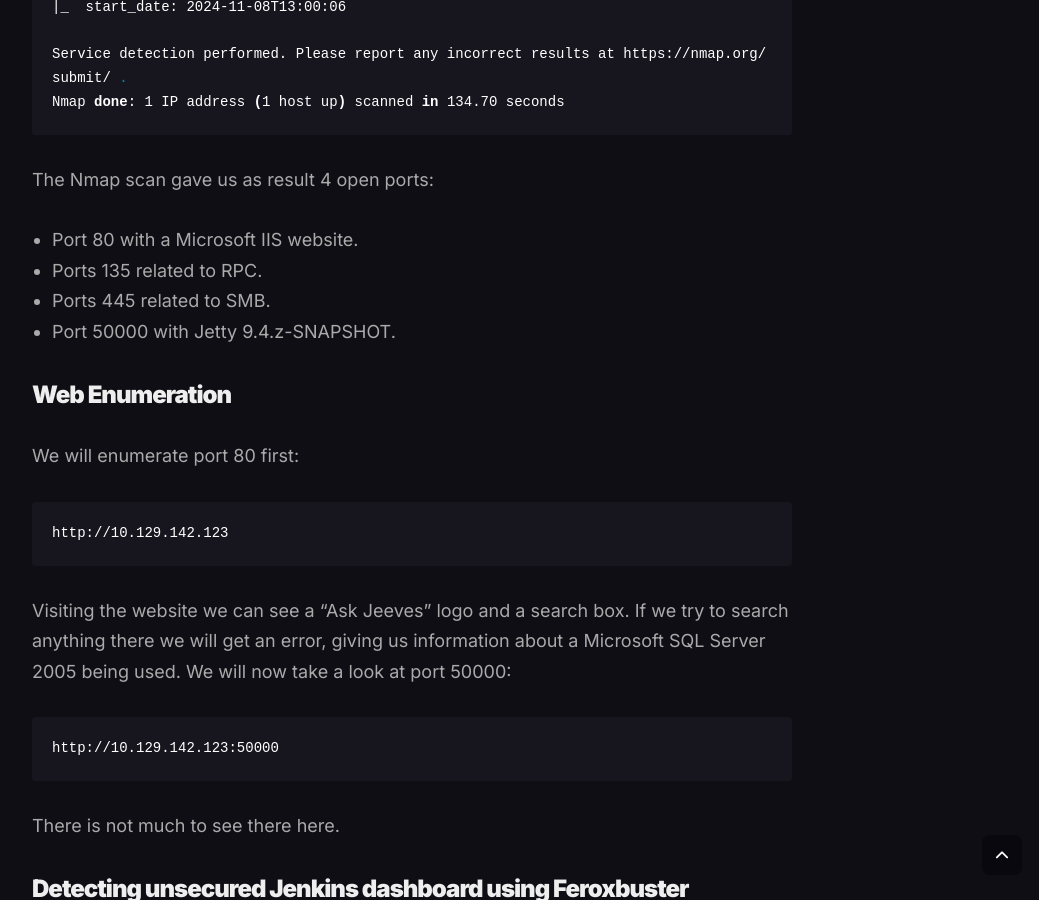
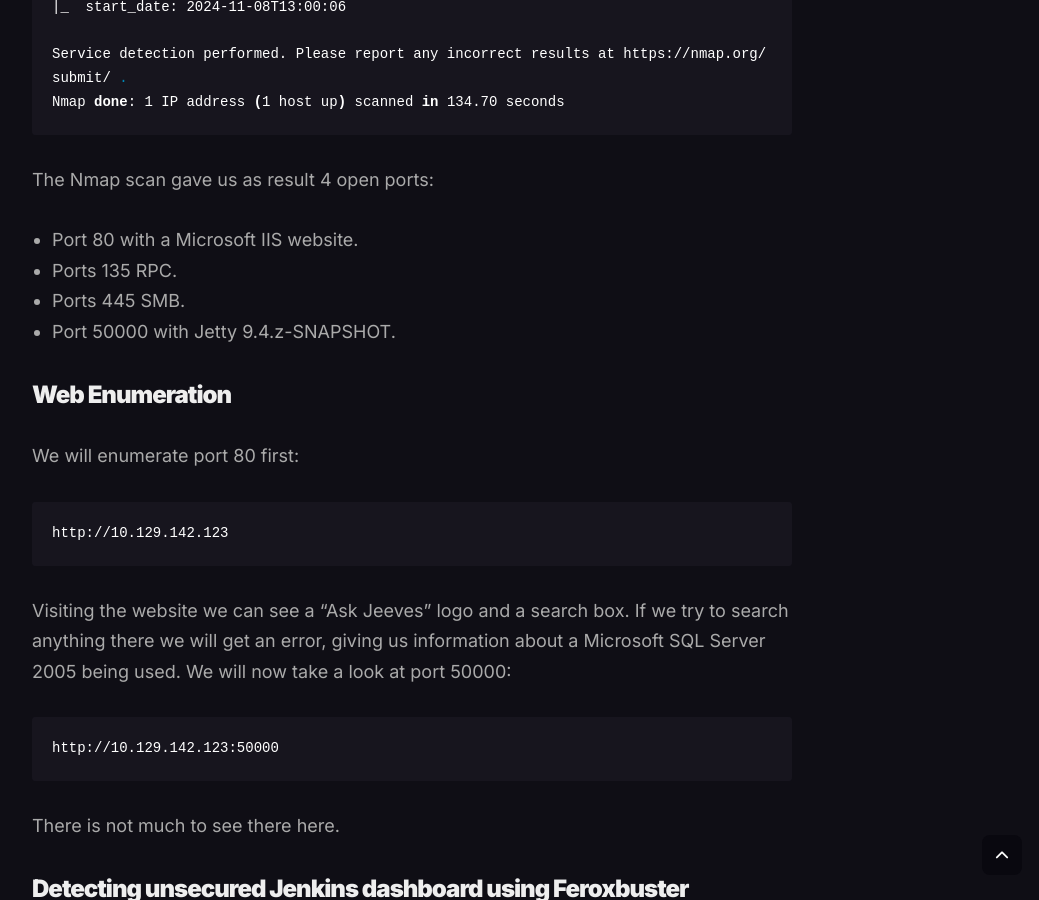
Before and after one commit to Vorkharium/vorkharium.github.io, a Jekyll site: the page built from _posts/2024-11-08-HTB-Jeeves-Write-up.md, in a window 1280 px wide and 900 px high, scrolled down 2086 px. Shown: the whole window, without its empty margins (228-1267 px from the left). Built offline with Jekyll 4.4.1, drawn with Linux system fonts in a browser that asks for light colours.

Commit message:
Update 2024-11-08-HTB-Jeeves-Write-up.md

```diff
--- a/_posts/2024-11-08-HTB-Jeeves-Write-up.md
+++ b/_posts/2024-11-08-HTB-Jeeves-Write-up.md
@@ -60,8 +60,8 @@ Nmap done: 1 IP address (1 host up) scanned in 134.70 seconds
 
 The Nmap scan gave us as result 4 open ports:
 - Port 80 with a Microsoft IIS website.
-- Ports 135 related to RPC.
-- Ports 445 related to SMB.
+- Ports 135 RPC.
+- Ports 445 SMB.
 - Port 50000 with Jetty 9.4.z-SNAPSHOT.
 
 ### Web Enumeration
```
